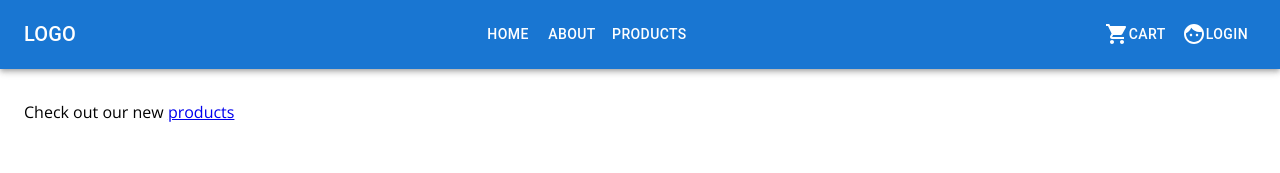
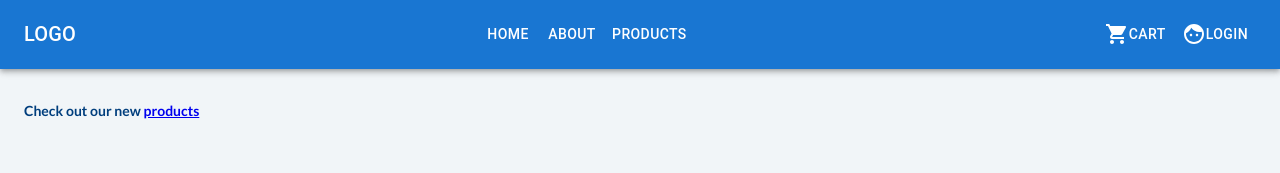
Before and after one commit to intive/patronage22_lublin_js_frontend, a Next.js app: page / in a window 1280 px wide. Shown: the top 173 px of the page. Built offline with nearby package versions, Linux system fonts and the light colour scheme.

Commit message:
add ThemeProvider

```diff
--- a/src/components/MainNavigation/index.tsx
+++ b/src/components/MainNavigation/index.tsx
@@ -14,6 +14,7 @@ import MenuItem from "@mui/material/MenuItem";
 import Link from "next/link";
 import ShoppingCartIcon from "@mui/icons-material/ShoppingCart";
 import FaceIcon from "@mui/icons-material/Face";
+
 
 const pages = ["Home", "About", "Products"];
 const settings = ["Profile", "Account", "Dashboard", "Logout"];
@@ -50,7 +51,6 @@ const MainNavigation = () => {
           >
             LOGO
           </Typography>
-
           <Box sx={{ flexGrow: 1, display: { xs: "flex", md: "none" } }}>
             <IconButton
               size="large"
--- a/src/pages/_app.tsx
+++ b/src/pages/_app.tsx
@@ -1,12 +1,19 @@
 import "../styles/globals.css";
 import Layout from "../components/Layout";
 import type { AppProps } from "next/app";
+import CssBaseline from '@material-ui/core/CssBaseline';
+import { ThemeProvider } from '@material-ui/core/styles';
+import theme from '../styles/theme';
 
 function MyApp({ Component, pageProps }: AppProps) {
   return (
-    <Layout>
-      <Component {...pageProps} />
-    </Layout>
+
+    <ThemeProvider theme={theme}>
+      <CssBaseline />
+      <Layout>
+        <Component {...pageProps} />
+      </Layout>
+    </ThemeProvider>
   );
 }
 
--- /dev/null
+++ b/src/styles/theme.ts
@@ -0,0 +1,22 @@
+import { createTheme } from '@material-ui/core/styles';
+
+const theme = createTheme({
+    palette: {
+        text: {
+            primary: '#003E7D',
+            secondary: '#102A42',
+        },
+        info: {
+            main: '#102A42',
+            light:'#0080F0',
+        },
+
+        background: {
+            default: '#f1f5f8',
+        },
+    },
+    typography: {
+        fontFamily: 'Lato',
+    },
+});
+export default theme;
```
Also changed, not shown: src/styles/types.ts (added, +18 -0 lines).
